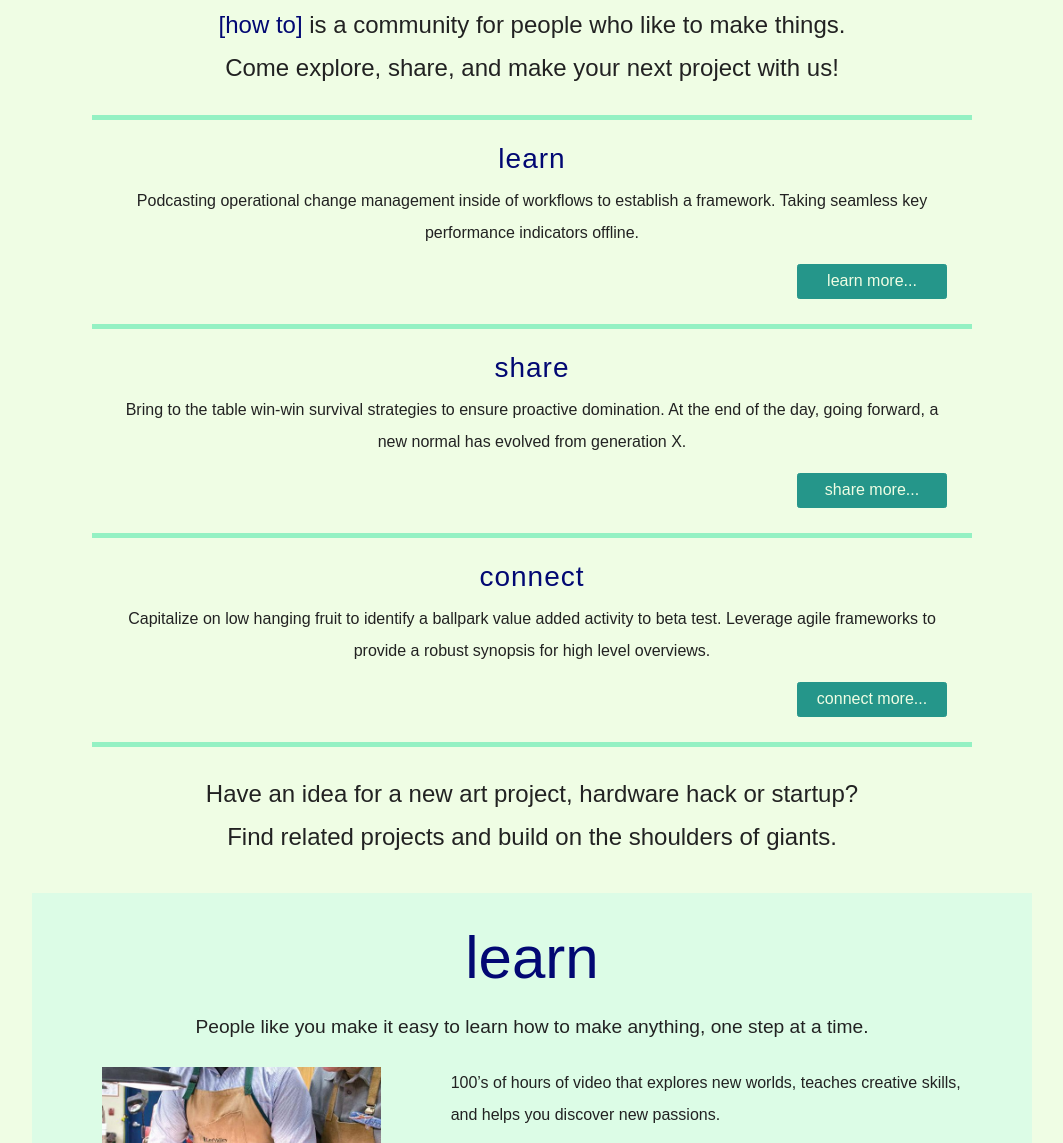
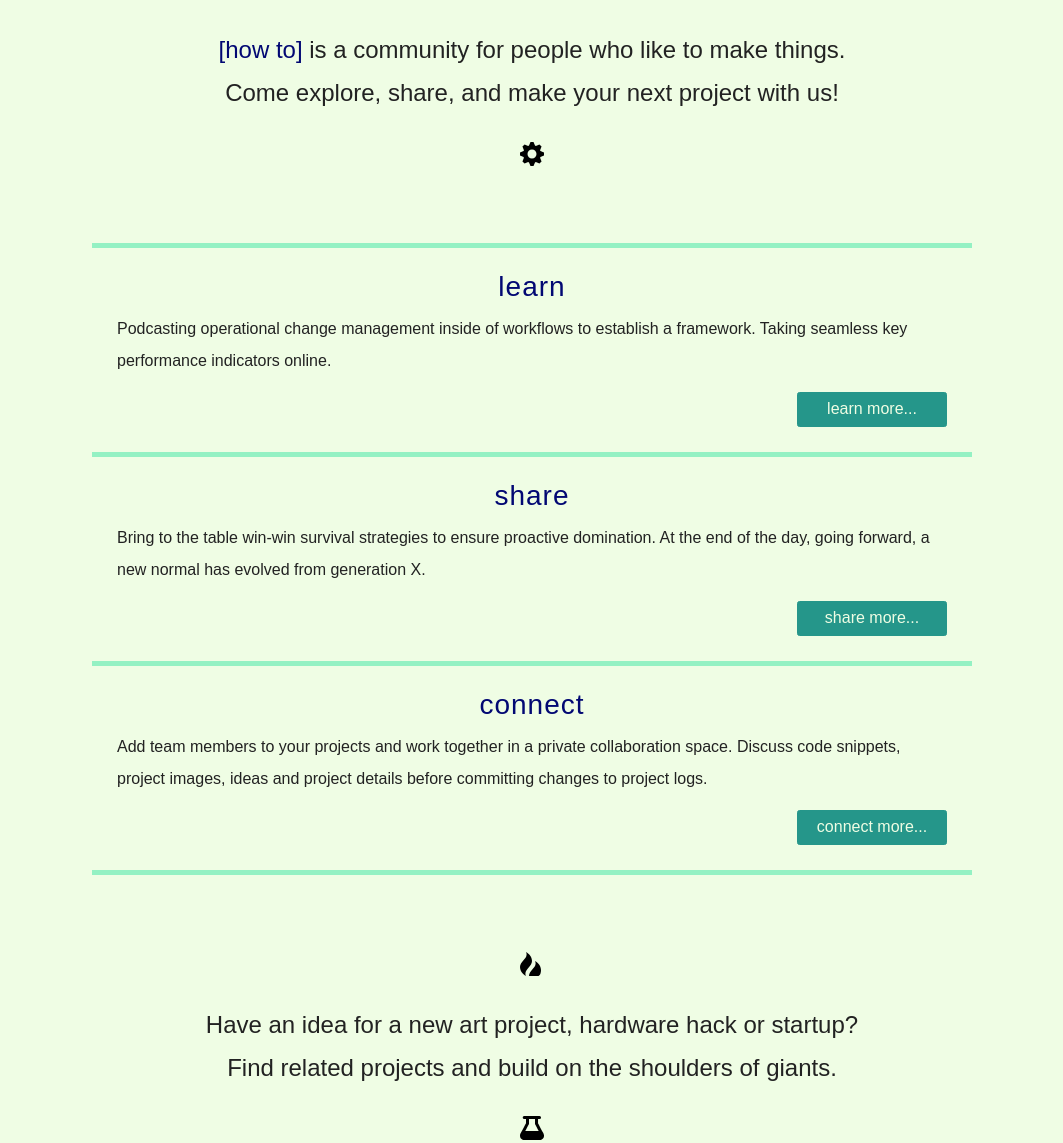
Before and after one commit to Lambda-How-To-Build-Week/Marketing, a plain HTML site: page index.html in a window 1280 px wide. Shown: the part 571-1714 px from the top of the page, without its empty margins (108-1171 px from the left). Drawn offline with nearby package versions, Linux system fonts and the light colour scheme; some packages are replaced by stand-ins of ours; a script that the page names is missing; a web font is replaced by a local one.

Commit message:
added icons

```diff
--- a/index.html
+++ b/index.html
@@ -56,13 +56,15 @@
 		</div>
 	</header>
 	<div class="main">
-		<div>
-			<p class="tweentxt"><span class="logoEmbed">[how to]</span> is a community for people who like to make things.<br />Come explore, share, and make your next project with us!</p>
+		<div class="tweentxt">
+			<p><span class="logoEmbed">[how to]</span> is a community for people who like to make things.<br />Come explore, share, and make your next project with us!<br />
+			</p>
+			<img class="neatIcon" src="img/cog.svg" alt="">
 		</div>
 		<div class="leader">
 			<div class="services">
 				<h3>learn</h3>
-				<p>Podcasting operational change management inside of workflows to establish a framework. Taking seamless key performance indicators offline.</p>
+				<p>Podcasting operational change management inside of workflows to establish a framework. Taking seamless key performance indicators online.</p>
 				<a data-scroll href="#learn" class="">
 					<div class="btnFrame"><button type="button" class="btn btn-primary">learn more...</button></div>
 				</a>
@@ -77,20 +79,20 @@
 			</div>
 			<div class="services">
 				<h3>connect</h3>
-				<p>Capitalize on low hanging fruit to identify a ballpark value added activity to beta test. Leverage agile frameworks to provide a robust synopsis for high level overviews.
-					<!-- Iterative approaches to corporate strategy foster collaborative thinking to further the overall value proposition. Organically grow the holistic world view of disruptive innovation via workplace diversity and empowerment. -->
+				<p>Add team members to your projects and work together in a private collaboration space. Discuss code snippets, project images, ideas and project details before committing changes to project logs.</p>
+
+				<!--<p>Capitalize on low hanging fruit to identify a ballpark value added activity to beta test. Leverage agile frameworks to provide a robust synopsis for high level overviews.
+					 Iterative approaches to corporate strategy foster collaborative thinking to further the overall value proposition. Organically grow the holistic world view of disruptive innovation via workplace diversity and empowerment. -->
 				</p>
 				<a data-scroll href="#connect" class="">
 					<div class="btnFrame"><button type="button" class="btn btn-primary">connect more...</button></div>
 				</a>
 			</div>
 		</div>
-		<div>
-			<p class="tweentxt">
-				<div>
-					<p class="tweentxt">Have an idea for a new art project, hardware hack or startup?<br />Find related projects and build on the shoulders of giants.</p>
-				</div>
-			</p>
+		<div class="tweentxt">
+			<img class="neatIcon" src="img/fire.svg" alt="">
+			<p>Have an idea for a new art project, hardware hack or startup?<br />Find related projects and build on the shoulders of giants.</p>
+			<img class="neatIcon" src="img/beaker.svg" alt="">
 		</div>
 
 		<div class="learnmore" id="learn">
--- a/less/index.less
+++ b/less/index.less
@@ -104,10 +104,13 @@ CLASSES
 
 .tweentxt {
 	margin: 25px 0;
+	padding: 25px 0;
 	text-align: center;
+	p {
 	font-size: 1.5em;
 	line-height: 1.8;
-	// ADD ICONS before and after
+
+	}
 }
 
 .btn-primary {
@@ -184,6 +187,9 @@ div.leader {
 	.flexcol();
 	justify-content: space-evenly;
 	align-items: center;
+	p{
+		text-align: left;
+	}
 	@media (max-width: 500px) {
 		flex-direction: column;
 		flex-wrap: nowrap;
@@ -257,6 +263,12 @@ div.learnmore {
 	}
 }
 
+.neatIcon {
+	display: block;
+	margin: 35px auto;
+	transform: scale(3);
+	fill: @color-1;
+}
 
 /****************
 MISCELLANEOUS
```
Also changed, not shown: css/index.css, img/beaker.svg (added), img/brush.svg (added), img/caret-right.svg (added), img/chevron-top.svg (added), img/clipboard.svg (added), img/cog.svg (added), img/dial.svg (added), img/double-quote-sans-left.svg (added), img/double-quote-sans-right.svg (added), img/fire.svg (added), img/puzzle-piece.svg (added).
